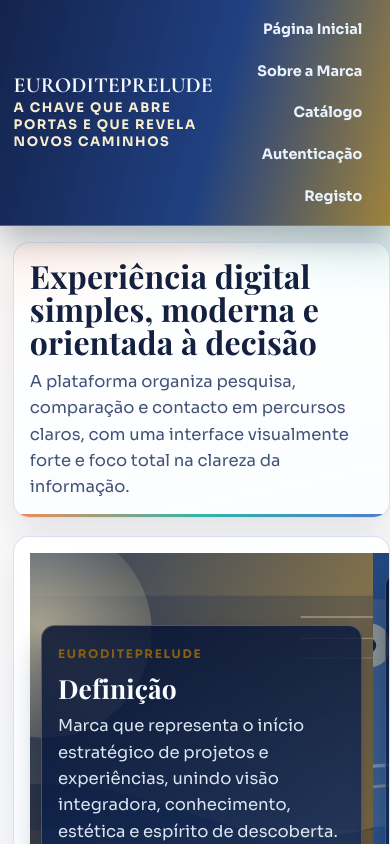
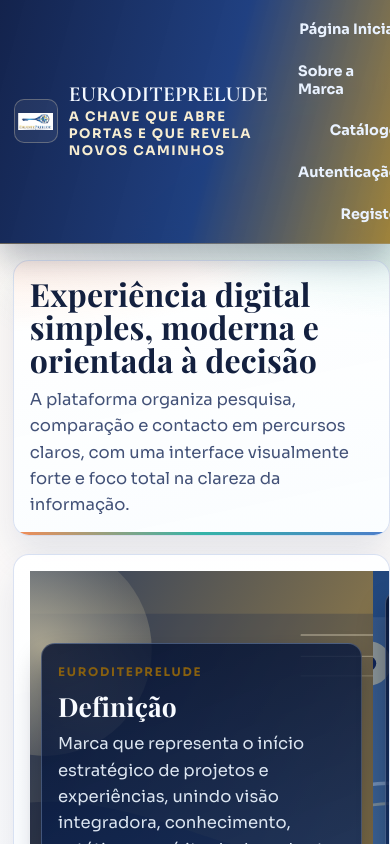
Before and after one commit to daniel11-01/Imobili-ria, a React (Vite) app in the folder frontend/: page / in a window 390 px wide. Shown: the top 844 px of the page. Built offline with nearby package versions, Linux system fonts and the light colour scheme; no server answers.

Commit message:
feat(branding): adiciona logotipo na headbar, footer e favicon

```diff
--- a/frontend/index.html
+++ b/frontend/index.html
@@ -2,6 +2,7 @@
 <html lang="pt-PT">
   <head>
     <meta charset="UTF-8" />
+    <link rel="icon" type="image/x-icon" href="/src/assets/logotipo.ico" />
     <meta name="viewport" content="width=device-width, initial-scale=1.0" />
     <title>Imobiliaria Site</title>
   </head>
--- a/frontend/src/App.jsx
+++ b/frontend/src/App.jsx
@@ -2,6 +2,7 @@ import { Suspense, lazy } from "react";
 import { BrowserRouter, Link, Navigate, Route, Routes } from "react-router-dom";
 import { AuthProvider, useAuth } from "./context/AuthContext";
 import ProtectedRoute from "./components/ProtectedRoute";
+import brandLogo from "./assets/logotipo.jpeg";
 
 const HomePage = lazy(() => import("./pages/HomePage"));
 const LoginPage = lazy(() => import("./pages/LoginPage"));
@@ -25,8 +26,11 @@ function AppShell() {
       <header className="topbar">
         <div className="topbar-inner">
           <Link className="brand" to="/">
+            <img className="brand-logo" src={brandLogo} alt="Logotipo EURODITEPRELUDE" />
+            <span className="brand-text">
               <span className="brand-kicker">EURODITEPRELUDE</span>
               <span className="brand-name">A Chave que abre portas e que revela novos caminhos</span>
+            </span>
           </Link>
 
           <nav className="menu" aria-label="Navegação principal">
@@ -107,12 +111,15 @@ function AppShell() {
 
       <footer className="site-footer">
         <div className="site-footer-inner">
+          <div className="site-footer-brand-block">
+            <img className="site-footer-logo" src={brandLogo} alt="Logotipo EURODITEPRELUDE" />
             <div>
               <p className="site-footer-brand">EURODITEPRELUDE</p>
               <p className="site-footer-copy">
                 A Chave que abre portas e que revela novos caminhos.
               </p>
               <p className="site-footer-note">Contactos e logotipo serão disponibilizados em breve.</p>
+            </div>
           </div>
 
           <div className="site-footer-links" aria-label="Redes sociais">
--- a/frontend/src/assets/global.css
+++ b/frontend/src/assets/global.css
@@ -110,9 +110,25 @@ a {
 }
 
 .brand {
-  display: inline-grid;
+  display: inline-flex;
+  align-items: center;
+  gap: 0.7rem;
+  text-decoration: none;
+}
+
+.brand-logo {
+  width: 68px;
+  height: 68px;
+  object-fit: contain;
+  border-radius: 12px;
+  background: rgba(255, 255, 255, 0.06);
+  border: 1px solid rgba(240, 225, 185, 0.3);
+  padding: 0.2rem;
+}
+
+.brand-text {
+  display: grid;
   gap: 0.15rem;
-  text-decoration: none;
 }
 
 .brand-kicker {
@@ -436,6 +452,23 @@ a {
   font-size: 1.4rem;
   font-weight: 700;
   color: #f8fbff;
+}
+
+.site-footer-brand-block {
+  display: grid;
+  grid-template-columns: auto 1fr;
+  gap: 0.8rem;
+  align-items: center;
+}
+
+.site-footer-logo {
+  width: 78px;
+  height: 78px;
+  object-fit: contain;
+  border-radius: 12px;
+  background: rgba(255, 255, 255, 0.08);
+  border: 1px solid rgba(235, 216, 166, 0.28);
+  padding: 0.18rem;
 }
 
 .site-footer-copy,
@@ -1819,6 +1852,22 @@ a {
     font-size: 1.35rem;
   }
 
+  .brand-logo {
+    width: 44px;
+    height: 44px;
+    border-radius: 10px;
+  }
+
+  .site-footer-brand-block {
+    grid-template-columns: 1fr;
+    gap: 0.6rem;
+  }
+
+  .site-footer-logo {
+    width: 62px;
+    height: 62px;
+  }
+
   .page-shell {
     margin-top: 1rem;
     padding: 0 0.8rem 2rem;
```
Also changed, not shown: frontend/src/assets/logotipo.jpeg (added), 1 other file (tests, documents, lock files or other folders). Lines whose indentation alone changed are shown as unchanged.
